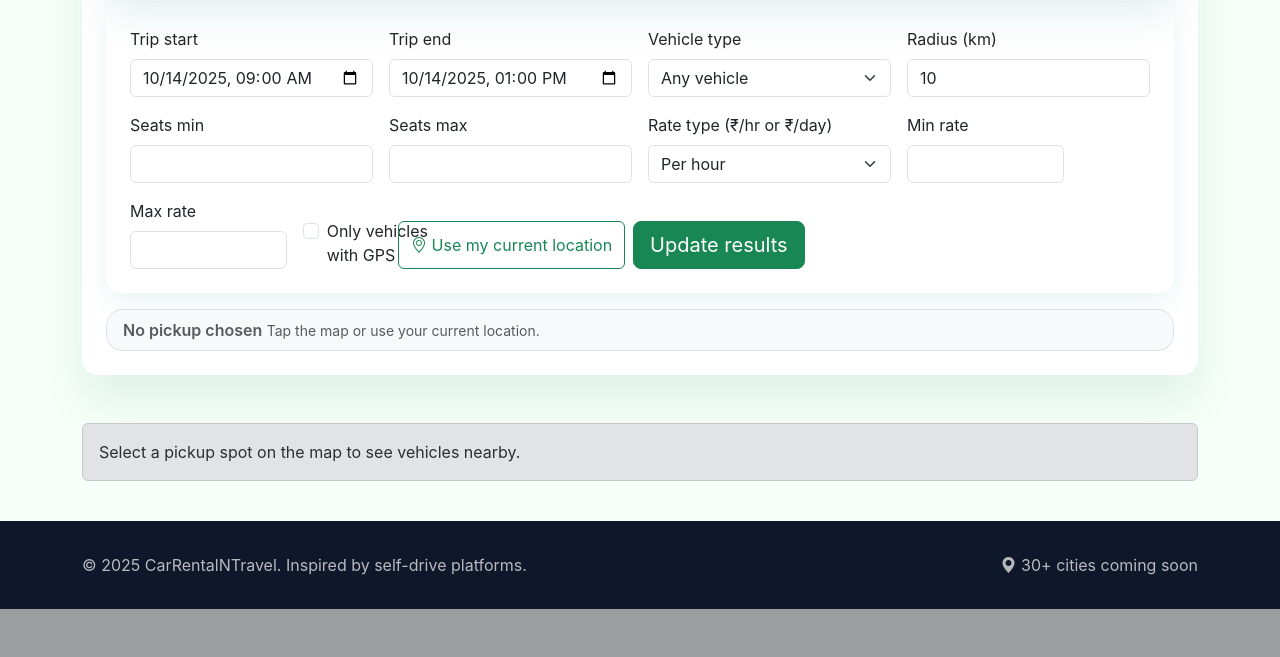
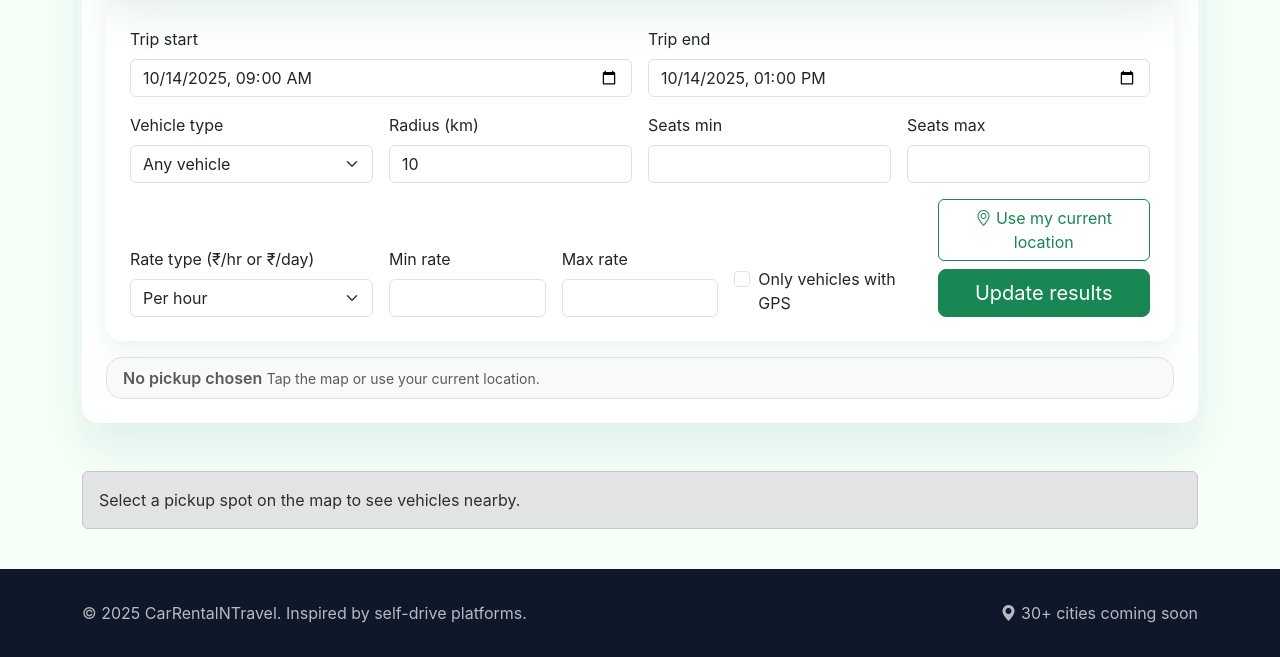
Before and after one commit to durlavdhadumia-beginner/Self-drive, a Flask app: page /search in a window 1280 px wide. Shown: the part 704-1361 px from the top of the page. Before the commit the page ends 1313 px from the top, so only its background shows below. Run offline with Flask 3, Linux system fonts and the light colour scheme; data that the repository does not hold is empty.

Commit message:
Arrange search filters into three rows

```diff
--- a/templates/search.html
+++ b/templates/search.html
@@ -104,14 +104,16 @@
                     <div class="col-12">
                         <div class="filter-bar">
                             <div class="row g-3 align-items-end">
-                                <div class="col-lg-3 col-md-6">
+                                <div class="col-lg-6 col-md-6">
                                     <label class="form-label" for="start-field">Trip start</label>
                                     <input type="datetime-local" class="form-control" name="start_time" id="start-field" value="{{ start_time or '' }}" required>
                                 </div>
-                                <div class="col-lg-3 col-md-6">
+                                <div class="col-lg-6 col-md-6">
                                     <label class="form-label" for="end-field">Trip end</label>
                                     <input type="datetime-local" class="form-control" name="end_time" id="end-field" value="{{ end_time or '' }}" required>
                                 </div>
+                            </div>
+                            <div class="row g-3 align-items-end mt-0">
                                 <div class="col-lg-3 col-md-6">
                                     <label class="form-label" for="vehicle_types">Vehicle type</label>
                                     <select class="form-select" id="vehicle_types" name="vehicle_types">
@@ -130,8 +132,6 @@
                                     <label class="form-label" for="radius">Radius (km)</label>
                                     <input type="number" class="form-control" name="radius" id="radius" min="1" max="200" step="1" value="{{ radius or 10 }}">
                                 </div>
-                            </div>
-                            <div class="row g-3 align-items-end mt-0">
                                 <div class="col-lg-3 col-md-6">
                                     <label class="form-label" for="seat_min">Seats min</label>
                                     <input type="number" class="form-control" id="seat_min" name="seat_min" value="{{ filters.seat_min if filters.seat_min is not none else '' }}" min="2" max="12">
@@ -140,6 +140,8 @@
                                     <label class="form-label" for="seat_max">Seats max</label>
                                     <input type="number" class="form-control" id="seat_max" name="seat_max" value="{{ filters.seat_max if filters.seat_max is not none else '' }}" min="2" max="12">
                                 </div>
+                            </div>
+                            <div class="row g-3 align-items-end mt-0">
                                 <div class="col-lg-3 col-md-6">
                                     <label class="form-label" for="price_unit">Rate type (&#8377;/hr or &#8377;/day)</label>
                                     <select class="form-select" id="price_unit" name="price_unit">
@@ -155,15 +157,17 @@
                                     <label class="form-label" for="price_max">Max rate</label>
                                     <input type="number" class="form-control" name="price_max" id="price_max" value="{{ filters.price_max if filters.price_max is not none else '' }}" min="0" step="50">
                                 </div>
-                                <div class="col-lg-2 col-md-4 d-flex align-items-center">
-                                    <div class="form-check">
-                                        <input class="form-check-input" type="checkbox" id="require_gps" name="require_gps" value="on" {% if filters.require_gps %}checked{% endif %}>
-                                        <label class="form-check-label" for="require_gps">Only vehicles with GPS</label>
+                                <div class="col-lg-5 col-md-8">
+                                    <div class="d-flex flex-column flex-lg-row align-items-lg-end justify-content-lg-end gap-3">
+                                        <div class="form-check">
+                                            <input class="form-check-input" type="checkbox" id="require_gps" name="require_gps" value="on" {% if filters.require_gps %}checked{% endif %}>
+                                            <label class="form-check-label" for="require_gps">Only vehicles with GPS</label>
+                                        </div>
+                                        <div class="d-flex flex-column gap-2">
+                                            <button type="button" class="btn btn-outline-success" id="use-location"><i class="bi bi-geo-alt"></i> Use my current location</button>
+                                            <button type="submit" class="btn btn-success btn-lg">Update results</button>
+                                        </div>
                                     </div>
-                                </div>
-                                <div class="col-lg-4 col-md-6 d-grid d-lg-flex gap-2 justify-content-lg-end">
-                                    <button type="button" class="btn btn-outline-success flex-lg-shrink-0" id="use-location"><i class="bi bi-geo-alt"></i> Use my current location</button>
-                                    <button type="submit" class="btn btn-success btn-lg flex-lg-shrink-0">Update results</button>
                                 </div>
                             </div>
                         </div>
```
